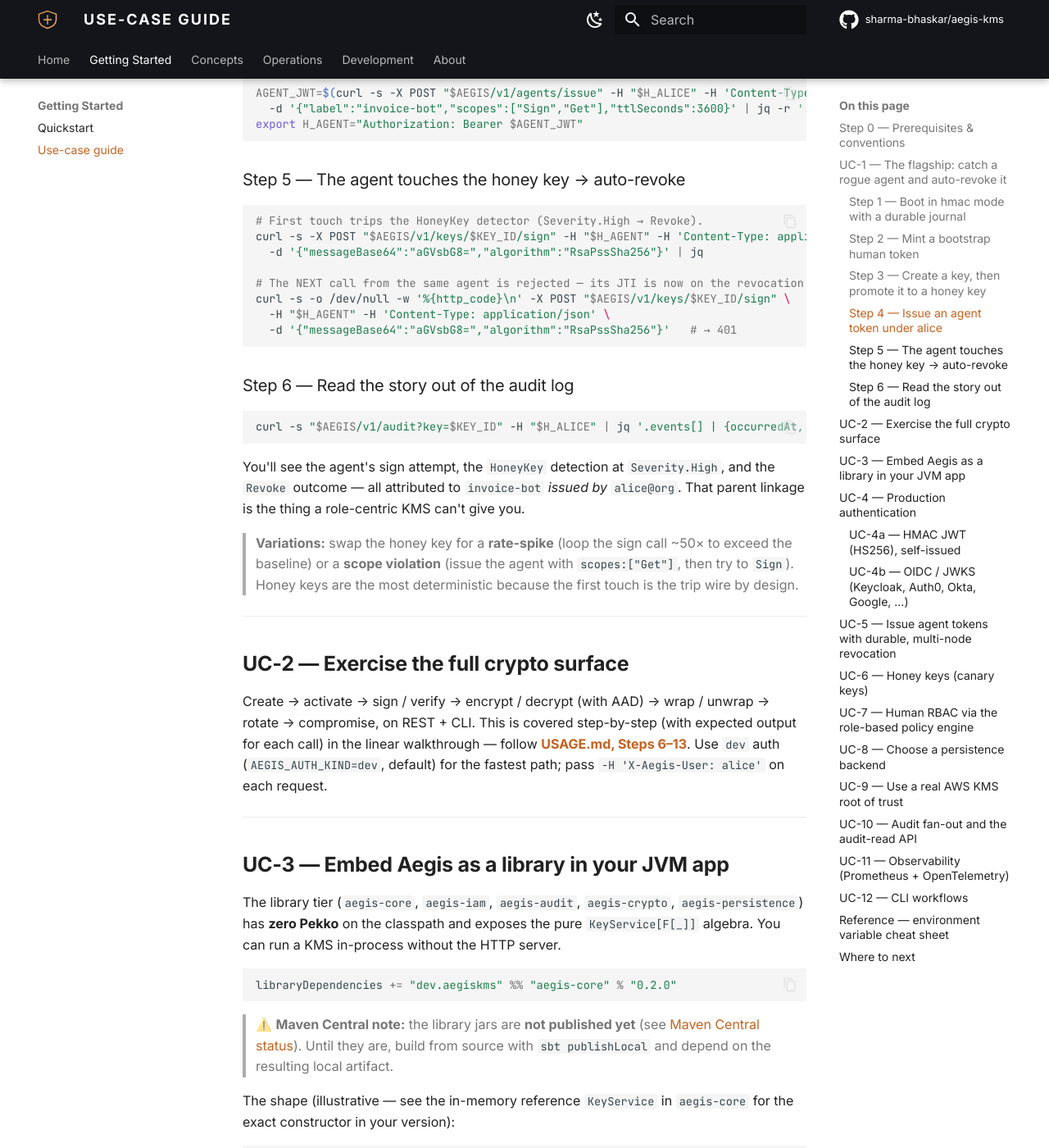
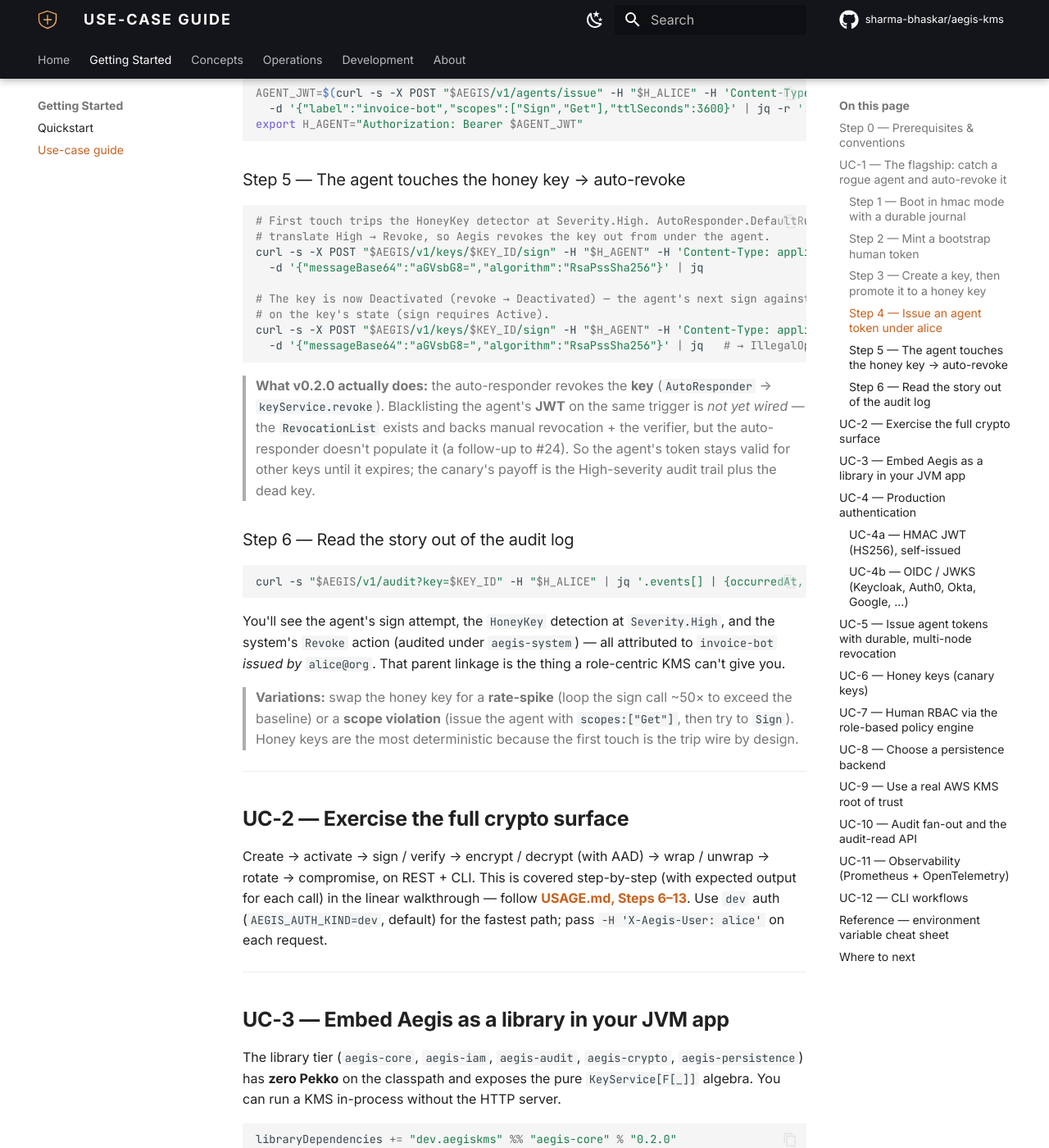
Before and after one commit to sharma-bhaskar/aegis-kms, an MkDocs documentation site: the page built from docs/USE-CASES.md, in a window 1280 px wide and 1400 px high, scrolled down 3162 px. Shown: the whole window at 82% size. Built offline with MkDocs 1.6.1 and Material for MkDocs 9.7.7, drawn with Linux system fonts in a browser that asks for light colours; comment, search, counter and statistics services are not loaded; some of the changed text lies outside the part shown.

Commit message:
chore: release-hardening (Doobie RC12, mkdocs strict, Docker aliases) + fix honey-key auto-revoke (DefaultRules + extractKeyId) with e2e test
Signed-off-by: bhaskarsharma <sharma.b6@gmail.com>

````diff
--- a/docs/USE-CASES.md
+++ b/docs/USE-CASES.md
@@ -76,7 +76,7 @@
 sbt 'iam/console'
 ```
 ```scala
-// In the sbt console — adjust the JwtClaims constructor to your version if needed.
+// In the sbt console (verified against the v0.2.0 JwtClaims / JwtIssuer API).
 import dev.aegiskms.iam.*
 import java.time.*, java.util.UUID
 val secret = sys.env("AEGIS_AUTH_HMAC_SECRET")
@@ -122,15 +122,22 @@
 ### Step 5 — The agent touches the honey key → auto-revoke
 
 ```bash
-# First touch trips the HoneyKey detector (Severity.High → Revoke).
+# First touch trips the HoneyKey detector at Severity.High. AutoResponder.DefaultRules
+# translate High → Revoke, so Aegis revokes the key out from under the agent.
 curl -s -X POST "$AEGIS/v1/keys/$KEY_ID/sign" -H "$H_AGENT" -H 'Content-Type: application/json' \
   -d '{"messageBase64":"aGVsbG8=","algorithm":"RsaPssSha256"}' | jq
 
-# The NEXT call from the same agent is rejected — its JTI is now on the revocation list.
-curl -s -o /dev/null -w '%{http_code}\n' -X POST "$AEGIS/v1/keys/$KEY_ID/sign" \
-  -H "$H_AGENT" -H 'Content-Type: application/json' \
-  -d '{"messageBase64":"aGVsbG8=","algorithm":"RsaPssSha256"}'   # → 401
+# The key is now Deactivated (revoke → Deactivated) — the agent's next sign against it fails
+# on the key's state (sign requires Active).
+curl -s -X POST "$AEGIS/v1/keys/$KEY_ID/sign" -H "$H_AGENT" -H 'Content-Type: application/json' \
+  -d '{"messageBase64":"aGVsbG8=","algorithm":"RsaPssSha256"}' | jq   # → IllegalOperation (key is Deactivated)
 ```
+
+> **What v0.2.0 actually does:** the auto-responder revokes the **key**
+> (`AutoResponder` → `keyService.revoke`). Blacklisting the agent's **JWT** on the same trigger is
+> *not yet wired* — the `RevocationList` exists and backs manual revocation + the verifier, but the
+> auto-responder doesn't populate it (a follow-up to #24). So the agent's token stays valid for
+> other keys until it expires; the canary's payoff is the High-severity audit trail plus the dead key.
 
 ### Step 6 — Read the story out of the audit log
 
@@ -138,9 +145,9 @@
 curl -s "$AEGIS/v1/audit?key=$KEY_ID" -H "$H_ALICE" | jq '.events[] | {occurredAt, actor, operation, "risk": .context."risk.score", outcome: .context."outcome.decision"}'
 ```
 
-You'll see the agent's sign attempt, the `HoneyKey` detection at `Severity.High`, and the
-`Revoke` outcome — all attributed to `invoice-bot` *issued by* `alice@org`. That parent linkage is
-the thing a role-centric KMS can't give you.
+You'll see the agent's sign attempt, the `HoneyKey` detection at `Severity.High`, and the system's
+`Revoke` action (audited under `aegis-system`) — all attributed to `invoice-bot` *issued by*
+`alice@org`. That parent linkage is the thing a role-centric KMS can't give you.
 
 > **Variations:** swap the honey key for a **rate-spike** (loop the sign call ~50× to exceed the
 > baseline) or a **scope violation** (issue the agent with `scopes:["Get"]`, then try to `Sign`).
@@ -169,25 +176,31 @@
 ```
 
 > ⚠️ **Maven Central note:** the library jars are **not published yet** (see
-> [Maven Central status](#maven-central-the-release-checklist)). Until they are, build from source
+> [Releasing](development/releasing.md)). Until they are, build from source
 > with `sbt publishLocal` and depend on the resulting local artifact.
 
-The shape (illustrative — see the in-memory reference `KeyService` in `aegis-core` for the exact
-constructor in your version):
+Every operation returns `IO[Either[KmsError, _]]` — the algebra makes failure explicit rather
+than throwing, so you handle `Left`/`Right` at the call site:
 
 ```scala
 import cats.effect.*
 import dev.aegiskms.core.*
 
 object Demo extends IOApp.Simple:
+  private val alice = Principal.Human("alice@org", Set("kms-admins"))
+
   val run: IO[Unit] =
-    for
-      svc <- KeyService.inMemory[IO]                      // pure, no I/O backend
-      key <- svc.create(KeySpec("demo", Algorithm.AES, 256, ObjectType.SymmetricKey), principal)
-      _   <- svc.activate(key.id, principal)
-      sig <- svc.sign(key.id, "hello".getBytes, SignatureAlgorithm.RsaPssSha256, principal)
-      _   <- IO.println(sig)
-    yield ()
+    KeyService.inMemory.flatMap { svc =>                     // IO[KeyService[IO]] — pure in-memory backend
+      svc.create(KeySpec.rsa2048("demo"), alice).flatMap {
+        case Left(err)  => IO.println(s"create failed: $err")
+        case Right(key) =>
+          for
+            _   <- svc.activate(key.id, alice)
+            sig <- svc.sign(key.id, "hello".getBytes, SigAlgorithm.RsaPssSha256, alice)
+            _   <- IO.println(sig)                           // Either[KmsError, Signature]
+          yield ()
+      }
+    }
 ```
 
 Wrap it with the audit + authorization decorators from `aegis-audit` / `aegis-iam` to get the
@@ -207,7 +220,7 @@
 export AEGIS_AUTH_HMAC_SECRET="$(openssl rand -base64 48)"
 AEGIS_AUTH_KIND=hmac $COMPOSE up -d
 ```
-Mint caller tokens with `JwtIssuer.hmac` (see [UC-1, Step 2](#step-2--mint-a-bootstrap-human-token)).
+Mint caller tokens with `JwtIssuer.hmac` (see [UC-1, Step 2](#step-2-mint-a-bootstrap-human-token)).
 Use only inside a single trust boundary — the symmetric secret can both sign and verify.
 
 ### UC-4b — OIDC / JWKS (Keycloak, Auth0, Okta, Google, …)
@@ -253,7 +266,7 @@
 AEGIS_HONEY_KEYS="<key-id-1>,<key-id-2>" AEGIS_AUTH_KIND=hmac $COMPOSE up -d
 ```
 Boot fails fast on a malformed KeyId (a typo'd canary that never catches anything is the opposite
-of what you want). See the full walkthrough in [UC-1](#uc-1--the-flagship-catch-a-rogue-agent-and-auto-revoke-it).
+of what you want). See the full walkthrough in [UC-1](#uc-1-the-flagship-catch-a-rogue-agent-and-auto-revoke-it).
 
 ---
 
@@ -383,7 +396,7 @@
 ```
 > `aegis login` stores the server URL + dev principal (it uses the `X-Aegis-User` header). For
 > `hmac`/`oidc` servers, the CLI needs a Bearer token; minting one is shown in
-> [UC-1 Step 2](#step-2--mint-a-bootstrap-human-token). `aegis advisor scan` is a stub until the
+> [UC-1 Step 2](#step-2-mint-a-bootstrap-human-token). `aegis advisor scan` is a stub until the
 > v0.2.1 LLM advisor.
 
 ---
--- a/mkdocs.yml
+++ b/mkdocs.yml
@@ -154,4 +154,4 @@
 # Set strict: true to fail builds on broken links / missing pages.
 # We start permissive while the docs are being scaffolded.
 
-strict: false
+strict: true
````
Also changed, not shown: CHANGELOG.md (+20 -0 lines), README.md (+1 -1 lines), RELEASING.md (+4 -3 lines), docs/about/status.md (+1 -1 lines), docs/index.md (+1 -1 lines), 5 other files.
